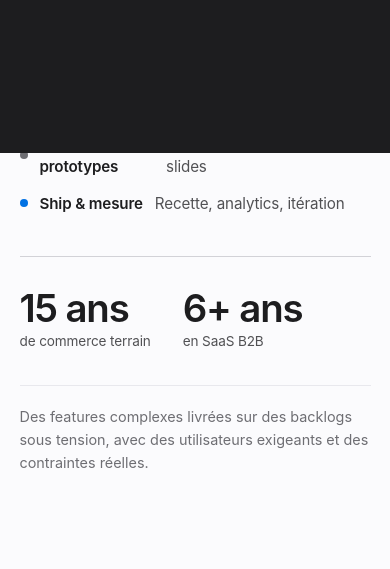
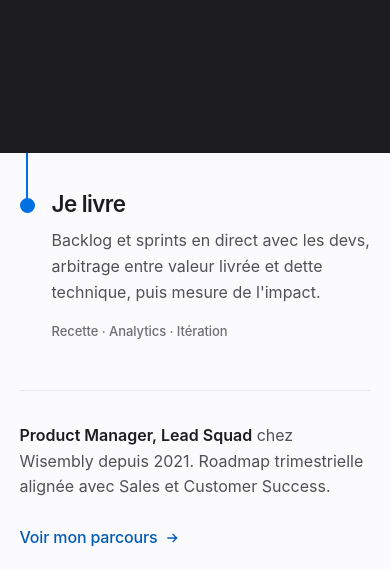
Before and after one commit to Laurent-stp95/my-landing-page-profile, a plain HTML site: page index.html in a window 390 px wide. Shown: the part 1535-2104 px from the top of the page. Drawn offline with Linux system fonts and the light colour scheme.

Commit message:
feat(about): restructure around "a PM who builds"
- new heading and two-tone lead sentence
- three-step flow (design, prototype, ship) on a rail that fills
  left to right on reveal; vertical segments on mobile
- proof line (current role) and link to the CV page
- drop the long quote, process list, years stats and field-sales mention

Co-Authored-By: Claude Opus 5.5 <noreply@anthropic.com>
Claude-Session: https://claude.ai/code/session_01AHfRRYtC1XD2khuDFqGdiz

```diff
--- a/css/about.css
+++ b/css/about.css
@@ -1,167 +1,295 @@
 /* =============================================
-   ABOUT
+   ABOUT — "Un PM qui construit"
+   Titre → accroche → rail en 3 étapes (concevoir, prototyper, livrer)
+   → preuve (rôle actuel) + lien CV.
+   Moment signature : le rail se remplit de gauche à droite et
+   les étapes s'allument tour à tour quand la section apparaît.
    ============================================= */
 
 .about {
   border-top: none;
+  --flow-ease: cubic-bezier(0.16, 1, 0.3, 1);
 }
 
-/* Grid 2 colonnes : texte | aside */
-.about-body {
-  display: grid;
-  grid-template-columns: 1fr 280px;
-  gap: 4rem;
-  align-items: start;
+.about .section-title {
+  max-width: 18ch;
+  margin-bottom: 2rem;
 }
 
-.about-col-text {
-  display: flex;
-  flex-direction: column;
-  gap: 2rem;
+/* --- Accroche : 1re phrase en encre, suite en gris (deux tons Apple) --- */
+.about-lead {
+  max-width: 34ch;
+  margin: 0 0 4.5rem;
+  font-family: var(--sans);
+  font-size: clamp(1.3rem, 2.1vw, 1.75rem);
+  font-weight: 600;
+  line-height: 1.35;
+  letter-spacing: -0.02em;
+  color: var(--text);
 }
 
-/* Citation — grande phrase Apple, sans italique serif */
-.about-quote {
-  font-family: var(--sans);
-  font-size: clamp(1.4rem, 2.4vw, 1.9rem);
-  font-weight: 600;
-  letter-spacing: -0.02em;
-  color: var(--text);
-  line-height: 1.35;
+.about-lead span {
+  color: var(--text-subtle);
+}
+
+/* --- Rail en 3 étapes --- */
+.about-flow {
+  position: relative;
+  list-style: none;
   margin: 0;
   padding: 0;
-  border: none;
+  display: grid;
+  grid-template-columns: repeat(3, minmax(0, 1fr));
+  gap: 3rem;
+  --rail-y: 7px; /* centre des marqueurs */
 }
 
-.about-text {
-  font-size: 1.05rem;
-  color: var(--text-muted);
-  line-height: 1.7;
-  max-width: 65ch;
-  margin: 0;
+/* Rail de fond + remplissage accent */
+.about-flow::before,
+.about-flow::after {
+  content: '';
+  position: absolute;
+  top: var(--rail-y);
+  left: 7px;
+  /* s'arrête sur le marqueur de la 3e colonne */
+  right: calc((100% - 6rem) / 3);
+  height: 1px;
+  background: var(--border);
 }
 
-/* Process builder : design, poc, ship */
-.about-process {
-  list-style: none;
-  display: flex;
-  flex-direction: column;
-  gap: 0.85rem;
-  margin: 0.4rem 0 0 0;
-  padding: 0;
+.about-flow::after {
+  height: 2px;
+  margin-top: -0.5px;
+  background: var(--accent);
+  transform-origin: left center;
+  transform: scaleX(1);
 }
 
-.about-process li {
-  display: flex;
-  align-items: baseline;
-  gap: 0.75rem;
-  font-family: var(--sans);
-  font-size: 0.95rem;
-  color: var(--text);
-  letter-spacing: -0.01em;
-  line-height: 1.5;
+.flow-step {
+  position: relative;
+  padding-top: 2.5rem;
+  max-width: 34ch;
 }
 
-.proc-dot {
-  width: 8px;
-  height: 8px;
-  min-width: 8px;
-  min-height: 8px;
+.flow-marker {
+  position: absolute;
+  z-index: 1; /* au-dessus du rail */
+  top: 0;
+  left: 0;
+  width: 15px;
+  height: 15px;
   border-radius: 50%;
-  flex-shrink: 0;
-  /* aligné sur la ligne de base du texte */
-  position: relative;
-  top: -1px;
-  align-self: center;
+  background: var(--bg);
+  border: 2px solid var(--accent);
+  box-sizing: border-box;
 }
 
-.proc-dot--design  { background: var(--text-subtle); }
-.proc-dot--code    { background: var(--text-subtle); }
-.proc-dot--product { background: var(--accent); }
+/* La dernière étape (livrer) est pleine : c'est l'aboutissement */
+.flow-step:last-child .flow-marker {
+  background: var(--accent);
+}
 
-.proc-label {
+.flow-verb {
+  margin: 0 0 0.75rem;
+  font-family: var(--sans);
+  font-size: clamp(1.4rem, 2vw, 1.75rem);
+  font-weight: 600;
+  line-height: 1.15;
+  letter-spacing: -0.025em;
+  color: var(--text);
+}
+
+.flow-text {
+  margin: 0;
+  font-size: 1rem;
+  line-height: 1.6;
+  color: var(--text-muted);
+}
+
+.flow-tools {
+  margin: 1rem 0 0;
+  font-size: 0.8125rem;
+  font-weight: 500;
+  letter-spacing: -0.005em;
+  color: var(--text-subtle);
+}
+
+/* --- Animation d'entrée du rail (JS actif + mouvement autorisé) --- */
+@media (prefers-reduced-motion: no-preference) {
+  .js .about-flow::after {
+    transform: scaleX(0);
+    transition: transform 1.4s var(--flow-ease) 0.25s;
+  }
+
+  .js .about-flow.visible::after {
+    transform: scaleX(1);
+  }
+
+  .js .about-flow .flow-marker {
+    border-color: var(--border-bright);
+    transform: scale(0.6);
+    transition: border-color 0.3s ease, background-color 0.3s ease,
+                transform 0.5s var(--flow-ease);
+  }
+
+  .js .about-flow .flow-step:last-child .flow-marker {
+    background: var(--bg);
+  }
+
+  .js .about-flow.visible .flow-marker {
+    border-color: var(--accent);
+    transform: scale(1);
+  }
+
+  .js .about-flow.visible .flow-step:last-child .flow-marker {
+    background: var(--accent);
+  }
+
+  /* Les étapes s'allument quand le remplissage les atteint */
+  .js .about-flow.visible .flow-step:nth-child(1) .flow-marker { transition-delay: 0.25s; }
+  .js .about-flow.visible .flow-step:nth-child(2) .flow-marker { transition-delay: 0.7s; }
+  .js .about-flow.visible .flow-step:nth-child(3) .flow-marker { transition-delay: 1.15s; }
+
+  .js .about-flow .flow-verb,
+  .js .about-flow .flow-text,
+  .js .about-flow .flow-tools {
+    opacity: 0;
+    transform: translateY(12px);
+    transition: opacity 0.6s ease, transform 0.8s var(--flow-ease);
+  }
+
+  .js .about-flow.visible .flow-verb,
+  .js .about-flow.visible .flow-text,
+  .js .about-flow.visible .flow-tools {
+    opacity: 1;
+    transform: none;
+  }
+
+  .js .about-flow.visible .flow-step:nth-child(1) > * { transition-delay: 0.3s; }
+  .js .about-flow.visible .flow-step:nth-child(2) > * { transition-delay: 0.75s; }
+  .js .about-flow.visible .flow-step:nth-child(3) > * { transition-delay: 1.2s; }
+
+  /* Le conteneur ne glisse pas : seul le contenu bouge */
+  .js .about-flow.reveal {
+    transform: none;
+  }
+}
+
+/* --- Preuve + lien CV --- */
+.about-proof {
+  margin-top: 4.5rem;
+  padding-top: 2rem;
+  border-top: 1px solid var(--border-subtle);
+  display: flex;
+  flex-wrap: wrap;
+  align-items: center;
+  justify-content: space-between;
+  gap: 1rem 3rem;
+}
+
+.about-role {
+  margin: 0;
+  max-width: 60ch;
+  font-size: 1rem;
+  line-height: 1.6;
+  color: var(--text-muted);
+}
+
+.about-role strong {
   font-weight: 600;
   color: var(--text);
 }
 
-.proc-detail {
-  color: var(--text-muted);
+.about-cv-link {
+  display: inline-flex;
+  align-items: center;
+  gap: 0.4rem;
+  min-height: 44px;
+  font-size: 1rem;
+  font-weight: 500;
+  letter-spacing: -0.01em;
+  color: var(--accent-text);
+  text-decoration: none;
 }
 
-/* Aside — stats + footnote */
-.about-col-aside {
-  display: flex;
-  flex-direction: column;
-  gap: 1.5rem;
-  padding-left: 2rem;
-  border-left: 1px solid var(--border);
+.about-cv-link svg {
+  transition: transform 0.3s var(--flow-ease);
 }
 
-.about-stats {
-  display: flex;
-  flex-direction: column;
-  gap: 1.4rem;
+.about-cv-link:hover {
+  text-decoration: underline;
+  text-underline-offset: 4px;
 }
 
-.about-stat {
-  display: flex;
-  flex-direction: column;
-  gap: 0.25rem;
+.about-cv-link:hover svg {
+  transform: translateX(3px);
 }
 
-.about-stat-value {
-  font-family: var(--sans);
-  font-size: 2.4rem;
-  font-weight: 600;
-  color: var(--text);
-  letter-spacing: -0.03em;
-  line-height: 1;
-}
-
-.about-stat-label {
-  font-family: var(--sans);
-  font-size: 0.85rem;
-  letter-spacing: -0.01em;
-  color: var(--text-muted);
-}
-
-/* Footnote */
-.about-footnote {
-  font-size: 0.9rem;
-  color: var(--text-subtle);
-  line-height: 1.6;
-  margin: 0;
-  padding-top: 1.2rem;
-  border-top: 1px solid var(--border-subtle);
+.about-cv-link:focus-visible {
+  outline: 2px solid var(--accent-text);
+  outline-offset: 3px;
+  border-radius: var(--radius-sm);
 }
 
 /* =============================================
-   RESPONSIVE
+   RESPONSIVE — rail vertical sur mobile
    ============================================= */
 
 @media (max-width: 900px) {
-  .about-body {
-    grid-template-columns: 1fr;
-    gap: 2.5rem;
+  .about-lead {
+    margin-bottom: 3rem;
   }
 
-  .about-col-aside {
-    padding-left: 0;
-    border-left: none;
-    padding-top: 2rem;
-    border-top: 1px solid var(--border);
-    flex-direction: row;
-    flex-wrap: wrap;
-    gap: 2rem;
-    align-items: flex-start;
+  .about-flow {
+    grid-template-columns: 1fr;
+    gap: 2.25rem;
+    padding-left: 2rem;
   }
 
-  .about-stats {
-    flex-direction: row;
-    gap: 2rem;
+  /* Rail vertical : un segment par étape, du marqueur au suivant */
+  .about-flow::before,
+  .about-flow::after {
+    display: none;
   }
 
-  .about-footnote {
-    flex: 1 1 100%;
+  .flow-step:not(:last-child)::before,
+  .flow-step:not(:last-child)::after {
+    content: '';
+    position: absolute;
+    left: calc(-2rem + 7px);
+    top: calc(0.45rem + 7px);
+    bottom: calc(-2.25rem - 0.45rem - 7px);
+    width: 1px;
+    background: var(--border);
+  }
+
+  .flow-step:not(:last-child)::after {
+    width: 2px;
+    margin-left: -0.5px;
+    background: var(--accent);
+    transform-origin: center top;
+  }
+
+  .flow-step {
+    padding-top: 0;
+  }
+
+  .flow-marker {
+    top: 0.45rem;
+    left: -2rem;
+  }
+
+  .about-proof {
+    margin-top: 3rem;
   }
 }
+
+@media (max-width: 900px) and (prefers-reduced-motion: no-preference) {
+  .js .about-flow .flow-step::after {
+    transform: scaleY(0);
+    transition: transform 0.6s var(--flow-ease);
+  }
+  .js .about-flow.visible .flow-step::after { transform: scaleY(1); }
+  .js .about-flow.visible .flow-step:nth-child(1)::after { transition-delay: 0.3s; }
+  .js .about-flow.visible .flow-step:nth-child(2)::after { transition-delay: 0.75s; }
+}
--- a/index.html
+++ b/index.html
@@ -99,34 +99,42 @@
 
   <!-- ========== ABOUT ========== -->
   <section class="about" id="about">
-    <h2 class="section-title reveal">Je conçois, prototype et construis.</h2>
-    <div class="about-body reveal">
-      <div class="about-col-text">
-        <blockquote class="about-quote">
-          J'assume le produit de bout en bout : de la vision au design, du POC au code livré. Je ne me contente pas de piloter, je construis. Design dans Figma, prototypes fonctionnels, analyse de code : je parle le langage des designers et des devs parce que je fais le travail avec eux.
-        </blockquote>
-        <p class="about-text">
-          Moins d'allers-retours, des specs qui tiennent la route, une vision produit intacte jusqu'en production, parce que je peux moi-même la prototyper. Avant le produit, 15 ans de commerce terrain : une lecture directe des usages métier que les interviews seules ne donnent pas.
-        </p>
-        <ul class="about-process">
-          <li><span class="proc-dot proc-dot--design"></span><span class="proc-label">Design &amp; specs</span><span class="proc-detail">Figma, wireframes, PRD</span></li>
-          <li><span class="proc-dot proc-dot--code"></span><span class="proc-label">POC &amp; prototypes</span><span class="proc-detail">Code fonctionnel, pas des slides</span></li>
-          <li><span class="proc-dot proc-dot--product"></span><span class="proc-label">Ship &amp; mesure</span><span class="proc-detail">Recette, analytics, itération</span></li>
-        </ul>
-      </div>
-      <div class="about-col-aside">
-        <div class="about-stats">
-          <div class="about-stat">
-            <span class="about-stat-value">15 ans</span>
-            <span class="about-stat-label">de commerce terrain</span>
-          </div>
-          <div class="about-stat">
-            <span class="about-stat-value">6+ ans</span>
-            <span class="about-stat-label">en SaaS B2B</span>
-          </div>
-        </div>
-        <p class="about-footnote">Des features complexes livrées sur des backlogs sous tension, avec des utilisateurs exigeants et des contraintes réelles.</p>
-      </div>
+    <h2 class="section-title reveal">Un PM qui construit, <em>pas seulement qui pilote.</em></h2>
+
+    <p class="about-lead reveal">
+      Je porte le produit de la vision jusqu'au code livré.
+      <span>Je fais le design et les prototypes avec les équipes, et je lis le code&nbsp;: designers et devs ont en face d'eux quelqu'un qui parle leur langage.</span>
+    </p>
+
+    <ol class="about-flow reveal" aria-label="Ma façon de construire un produit">
+      <li class="flow-step">
+        <span class="flow-marker" aria-hidden="true"></span>
+        <h3 class="flow-verb">Je conçois</h3>
+        <p class="flow-text">User flows et maquettes Figma en binôme avec le Lead Designer, validés en atelier avec les clients avant la première ligne de code.</p>
+        <p class="flow-tools">Figma · PRD · User research</p>
+      </li>
+      <li class="flow-step">
+        <span class="flow-marker" aria-hidden="true"></span>
+        <h3 class="flow-verb">Je prototype</h3>
+        <p class="flow-text">Des POC qui tournent, pas des slides. On teste l'idée pour de vrai, et la spec s'écrit à partir de ce qu'on a appris.</p>
+        <p class="flow-tools">Code · GitHub · Claude AI</p>
+      </li>
+      <li class="flow-step">
+        <span class="flow-marker" aria-hidden="true"></span>
+        <h3 class="flow-verb">Je livre</h3>
+        <p class="flow-text">Backlog et sprints en direct avec les devs, arbitrage entre valeur livrée et dette technique, puis mesure de l'impact.</p>
+        <p class="flow-tools">Recette · Analytics · Itération</p>
+      </li>
+    </ol>
+
+    <div class="about-proof reveal">
+      <p class="about-role">
+        <strong>Product Manager, Lead Squad</strong> chez Wisembly depuis 2021.
+        Roadmap trimestrielle alignée avec Sales et Customer Success.
+      </p>
+      <a href="cv.html" class="about-cv-link">Voir mon parcours
+        <svg width="16" height="16" viewBox="0 0 24 24" fill="none" stroke="currentColor" stroke-width="2" aria-hidden="true"><path d="M5 12h14M13 6l6 6-6 6"/></svg>
+      </a>
     </div>
   </section>
 
```
